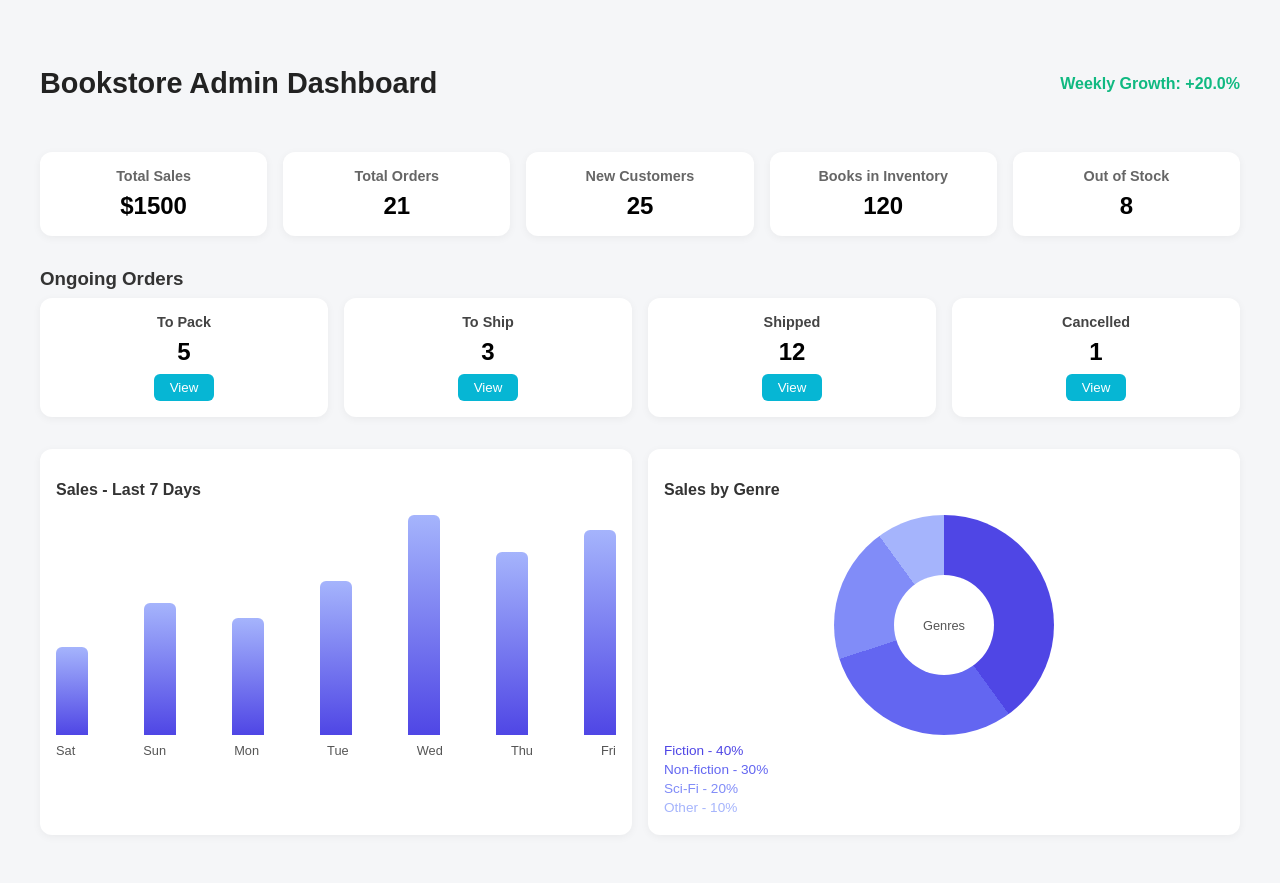
After one commit to BookNest-2025/readify, a PHP site: page /12.html in a window 1280 px wide. The commit adds this page. Run offline with PHP 8.4, Linux system fonts and the light colour scheme.

Commit message:
completed admin dashboard.

```diff
--- /dev/null
+++ b/public/12.html
@@ -0,0 +1,337 @@
+<!DOCTYPE html>
+<html lang="en">
+  <head>
+    <meta charset="UTF-8" />
+    <meta name="viewport" content="width=device-width, initial-scale=1.0" />
+    <title>Bookstore Admin Dashboard</title>
+    <style>
+      body {
+        margin: 0;
+        font-family: sans-serif;
+        background: #f5f6f8;
+      }
+      .container {
+        max-width: 1200px;
+        margin: 2rem auto;
+        padding: 1rem;
+      }
+
+      header {
+        display: flex;
+        justify-content: space-between;
+        align-items: center;
+        margin-bottom: 2rem;
+      }
+      header h1 {
+        font-size: 1.8rem;
+        color: #222;
+      }
+      .growth {
+        font-weight: bold;
+        font-size: 1rem;
+        color: #10b981;
+      }
+
+      .kpi {
+        display: grid;
+        grid-template-columns: repeat(auto-fit, minmax(180px, 1fr));
+        gap: 1rem;
+        margin-bottom: 2rem;
+      }
+      .kpi .card {
+        background: #fff;
+        border-radius: 12px;
+        padding: 1rem;
+        box-shadow: 0 2px 8px rgba(0, 0, 0, 0.05);
+        text-align: center;
+      }
+      .kpi .card h3 {
+        margin: 0 0 0.5rem;
+        font-size: 0.9rem;
+        color: #666;
+      }
+      .kpi .card p {
+        font-size: 1.5rem;
+        font-weight: bold;
+        margin: 0;
+      }
+
+      /* Orders */
+      .orders {
+        margin-bottom: 2rem;
+      }
+      .orders h3 {
+        margin-bottom: 0.5rem;
+        color: #333;
+      }
+      .orders-cards {
+        display: grid;
+        grid-template-columns: repeat(auto-fit, minmax(150px, 1fr));
+        gap: 1rem;
+      }
+      .orders-card {
+        background: #fff;
+        border-radius: 12px;
+        padding: 1rem;
+        text-align: center;
+        box-shadow: 0 2px 8px rgba(0, 0, 0, 0.05);
+      }
+      .orders-card h4 {
+        margin: 0 0 0.5rem;
+        font-size: 0.9rem;
+        color: #444;
+      }
+      .orders-card p {
+        font-size: 1.5rem;
+        font-weight: bold;
+        margin: 0.5rem 0;
+      }
+      .orders-card button {
+        background: #06b6d4;
+        color: #fff;
+        border: none;
+        padding: 0.4rem 1rem;
+        border-radius: 6px;
+        cursor: pointer;
+      }
+      .orders-card button:hover {
+        background: #0891b2;
+      }
+
+      /* Charts */
+      .charts {
+        display: grid;
+        grid-template-columns: repeat(auto-fit, minmax(280px, 1fr));
+        gap: 1rem;
+      }
+      .chart {
+        background: #fff;
+        border-radius: 12px;
+        padding: 1rem;
+        box-shadow: 0 2px 8px rgba(0, 0, 0, 0.05);
+      }
+      .chart h3 {
+        margin-bottom: 1rem;
+        font-size: 1rem;
+        color: #333;
+      }
+
+      .bar-chart {
+        display: flex;
+        justify-content: space-between;
+        align-items: flex-end;
+        height: 220px;
+      }
+      .bar {
+        width: 32px;
+        background: linear-gradient(to top, #4f46e5, #a5b4fc);
+        border-radius: 6px 6px 0 0;
+        position: relative;
+        cursor: pointer;
+        transition: 0.5s;
+      }
+      .bar span {
+        position: absolute;
+        bottom: 100%;
+        left: 50%;
+        transform: translateX(-50%);
+        font-size: 0.75rem;
+        opacity: 0;
+        transition: 0.3s;
+      }
+      .bar:hover span {
+        opacity: 1;
+      }
+
+      .bar-labels {
+        display: flex;
+        justify-content: space-between;
+        font-size: 0.8rem;
+        margin-top: 0.5rem;
+        color: #555;
+      }
+
+      .pie {
+        position: relative;
+        width: 220px;
+        height: 220px;
+        margin: 0 auto;
+        border-radius: 50%;
+        background: conic-gradient(
+          #4f46e5 0 144deg,
+          #6366f1 0 252deg,
+          #818cf8 0 324deg,
+          #a5b4fc 0
+        );
+      }
+      .pie-center {
+        position: absolute;
+        top: 50%;
+        left: 50%;
+        transform: translate(-50%, -50%);
+        background: #fff;
+        width: 100px;
+        height: 100px;
+        border-radius: 50%;
+        display: flex;
+        align-items: center;
+        justify-content: center;
+        font-size: 0.8rem;
+        color: #555;
+        text-align: center;
+      }
+      .pie-legend {
+        margin-top: 0.5rem;
+        font-size: 0.85rem;
+      }
+      .pie-legend span {
+        display: block;
+        margin-bottom: 0.25rem;
+      }
+    </style>
+  </head>
+  <body>
+    <div class="container">
+      <header>
+        <h1>Bookstore Admin Dashboard</h1>
+        <div class="growth" id="weeklyGrowth">Weekly Growth: +0%</div>
+      </header>
+
+      <div class="kpi">
+        <div class="card">
+          <h3>Total Sales</h3>
+          <p id="sales">$0</p>
+        </div>
+        <div class="card">
+          <h3>Total Orders</h3>
+          <p id="orders">0</p>
+        </div>
+        <div class="card">
+          <h3>New Customers</h3>
+          <p id="customers">0</p>
+        </div>
+        <div class="card">
+          <h3>Books in Inventory</h3>
+          <p id="books">0</p>
+        </div>
+        <div class="card">
+          <h3>Out of Stock</h3>
+          <p id="outStock">0</p>
+        </div>
+      </div>
+
+      <!-- Ongoing Orders -->
+      <div class="orders">
+        <h3>Ongoing Orders</h3>
+        <div class="orders-cards" id="orderCards"></div>
+      </div>
+
+      <!-- Charts -->
+      <div class="charts">
+        <div class="chart">
+          <h3>Sales - Last 7 Days</h3>
+          <div class="bar-chart" id="barChart"></div>
+          <div class="bar-labels" id="barLabels"></div>
+        </div>
+        <div class="chart">
+          <h3>Sales by Genre</h3>
+          <div class="pie">
+            <div class="pie-center">Genres</div>
+          </div>
+          <div class="pie-legend" id="pieLegend"></div>
+        </div>
+      </div>
+    </div>
+
+    <script>
+      /* ---------- demo data ---------- */
+      const sales = [120, 180, 160, 210, 300, 250, 280];
+      const lastWeek = [100, 150, 130, 170, 260, 200, 240];
+      function getLast7DayLabels() {
+        const labels = [];
+        const today = new Date();
+        for (let i = 6; i >= 0; i--) {
+          const d = new Date(today);
+          d.setDate(today.getDate() - i);
+          labels.push(
+            d.toLocaleDateString("en-US", { weekday: "short" }) // "Sun", "Mon", etc.
+          );
+        }
+        return labels;
+      }
+
+      const days = getLast7DayLabels();
+
+      const genres = [
+        { name: "Fiction", percent: 40, color: "#4f46e5" },
+        { name: "Non-fiction", percent: 30, color: "#6366f1" },
+        { name: "Sci-Fi", percent: 20, color: "#818cf8" },
+        { name: "Other", percent: 10, color: "#a5b4fc" },
+      ];
+      const orderStats = [
+        { label: "To Pack", count: 5 },
+        { label: "To Ship", count: 3 },
+        { label: "Shipped", count: 12 },
+        { label: "Cancelled", count: 1 },
+      ];
+
+      /* ---------- KPIs ---------- */
+      document.getElementById("sales").textContent =
+        "$" + sales.reduce((a, b) => a + b, 0);
+      document.getElementById("orders").textContent = orderStats.reduce(
+        (a, b) => a + b.count,
+        0
+      );
+      document.getElementById("customers").textContent = "25";
+      document.getElementById("books").textContent = "120";
+      document.getElementById("outStock").textContent = "8";
+      const growth = (
+        ((sales.reduce((a, b) => a + b, 0) -
+          lastWeek.reduce((a, b) => a + b, 0)) /
+          lastWeek.reduce((a, b) => a + b, 0)) *
+        100
+      ).toFixed(1);
+      document.getElementById("weeklyGrowth").textContent = `Weekly Growth: ${
+        growth > 0 ? "+" : ""
+      }${growth}%`;
+      document.getElementById("weeklyGrowth").style.color =
+        growth >= 0 ? "#10b981" : "#ef4444";
+
+      /* ---------- Ongoing Orders ---------- */
+      const oc = document.getElementById("orderCards");
+      orderStats.forEach((o) => {
+        const div = document.createElement("div");
+        div.className = "orders-card";
+        div.innerHTML = `<h4>${o.label}</h4><p>${o.count}</p><button>View</button>`;
+        oc.appendChild(div);
+      });
+
+      /* ---------- Bar chart ---------- */
+      const max = Math.max(...sales);
+      const barChart = document.getElementById("barChart");
+      sales.forEach((val, i) => {
+        const bar = document.createElement("div");
+        bar.className = "bar";
+        bar.style.height = "0";
+        bar.innerHTML = `<span>$${val}</span>`;
+        barChart.appendChild(bar);
+        setTimeout(() => (bar.style.height = (val / max) * 100 + "%"), i * 80);
+      });
+      const barLabels = document.getElementById("barLabels");
+      days.forEach((d) => {
+        const span = document.createElement("span");
+        span.textContent = d;
+        barLabels.appendChild(span);
+      });
+
+      /* ---------- Pie legend ---------- */
+      const legend = document.getElementById("pieLegend");
+      genres.forEach((g) => {
+        const s = document.createElement("span");
+        s.textContent = `${g.name} - ${g.percent}%`;
+        s.style.color = g.color;
+        legend.appendChild(s);
+      });
+    </script>
+  </body>
+</html>
```
Also changed, not shown: backend/admin_get_summary.php (added, +171 -0 lines), public/adminDashboard.html (+51 -35 lines), public/assets/css/admin.css, public/assets/js/admin.js, public/assets/js/adminSummary.js (added), public/assets/js/book.js.
